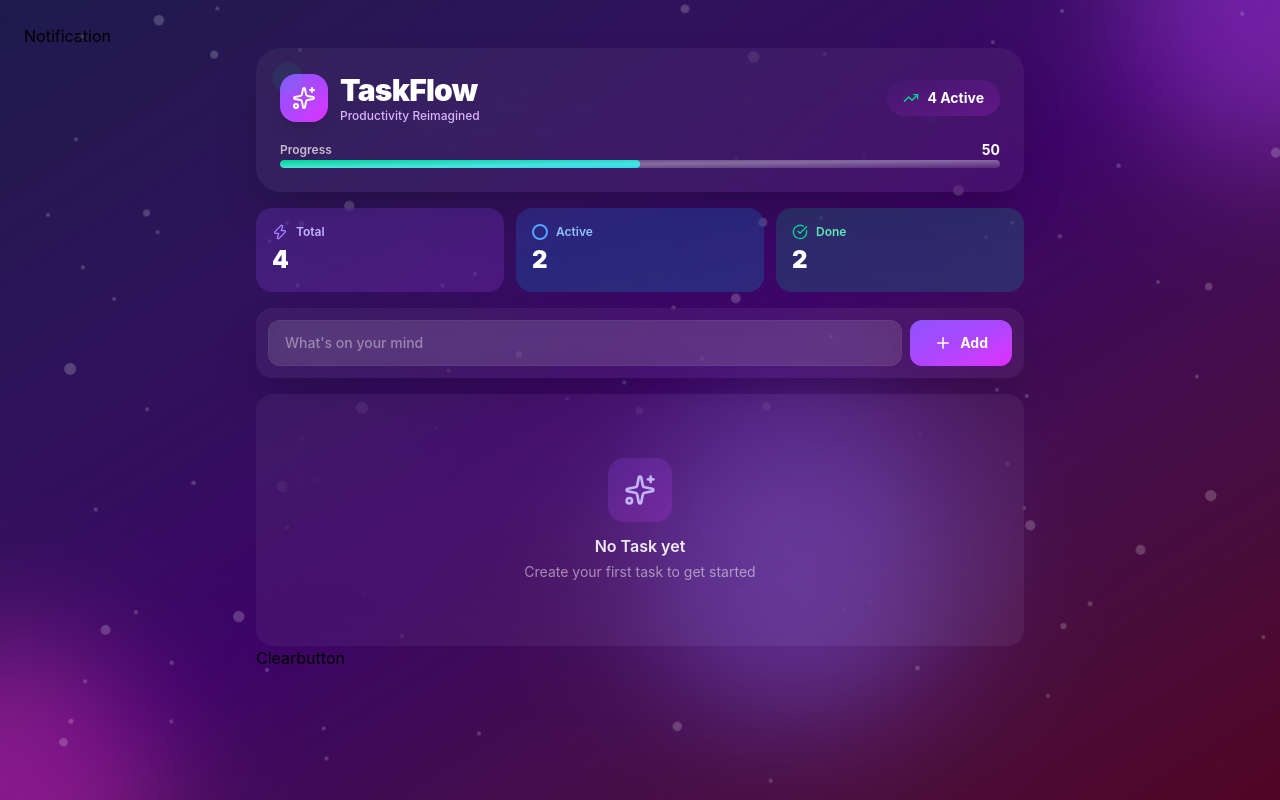
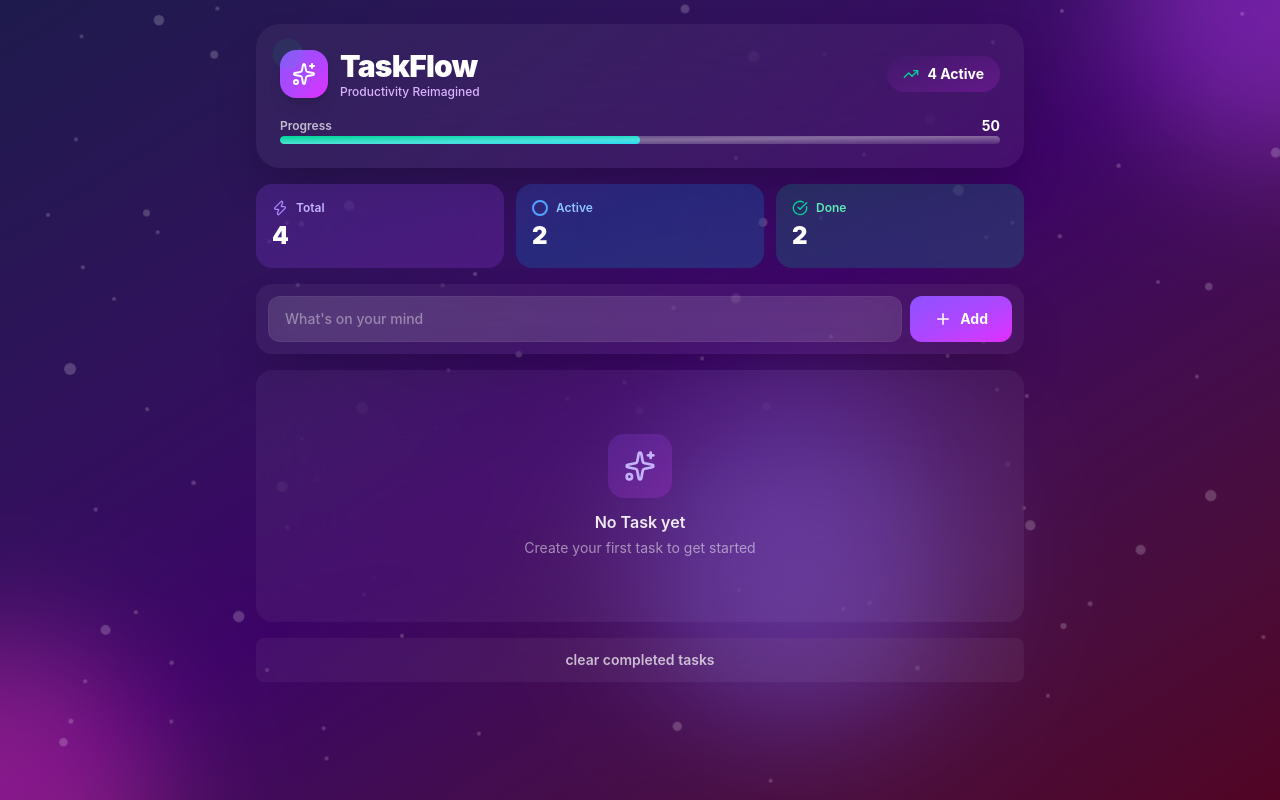
Before and after one commit to vishalsingh34342/Task-Flow-App, a React (Vite) app: page / in a window 1280 px wide. Built offline with nearby package versions, Linux system fonts and the light colour scheme.

Commit message:
Added notification component UI structure

```diff
--- a/src/components/Clearbutton.jsx
+++ b/src/components/Clearbutton.jsx
@@ -1,8 +1,19 @@
 import React from 'react'
 
 const Clearbutton = () => {
+  let completedTodos;
+  let onClick;
+
+  if (completedTodos === 0) return null;
+
   return (
-    <div>Clearbutton</div>
+    <>
+      <button onClick={onclick} className='mt-4 w-full p-3 backdrop-blur-2xl bg-white/5 hover:bg-white/10 text-white/70 hover:text-white transition-all duration-300 rounded-lg font-semibold border-white/10 hover:scale-[1.02] active:scale-95 text-sm'>
+        clear{completedTodos} completed tasks
+      </button>
+
+    </>
+
   )
 }
 
--- a/src/components/Notification.jsx
+++ b/src/components/Notification.jsx
@@ -1,8 +1,32 @@
 import React from 'react'
+import { CheckCircle, AlertCircle, X } from 'lucide-react';
 
 const Notification = () => {
+  // TODO: connect this with state later
+  let notification = null;
+  let onClose = () => { };
+
+  if (!notification) return null
   return (
-    <div>Notification</div>
+    <>
+      <div>
+
+        <div className='fixed top-4 right-4 z-50 animate-in slide-in-from-top-5'>
+          <div className={`flex items-center gap-3 px-3 py-3 rounded-2xl shadow-2xl backdrop-blur-2xl border ${notification.type === "success" ? "bg-emerald-500/90 border-emerald-400/50 text-white" : notification.type === "error" ? "bg-rose-500/50 border-rose-400/50 text-white" : "bg-blue-500/90 border-blue-400/50 text-white"
+            }`}>
+            {notification.type === "success" && <CheckCircle size={18} />}
+            {notification.type === "error" && <AlertCircle size={18} />}
+
+            <span className='font-semibold text-sm '>{notification.message}</span>
+            <button onClick={onClose} className='hover:opacity-80 transition-opacity'> <X size={16} /></button>
+
+
+          </div>
+
+
+        </div>
+      </div>
+    </>
   )
 }
 
```
